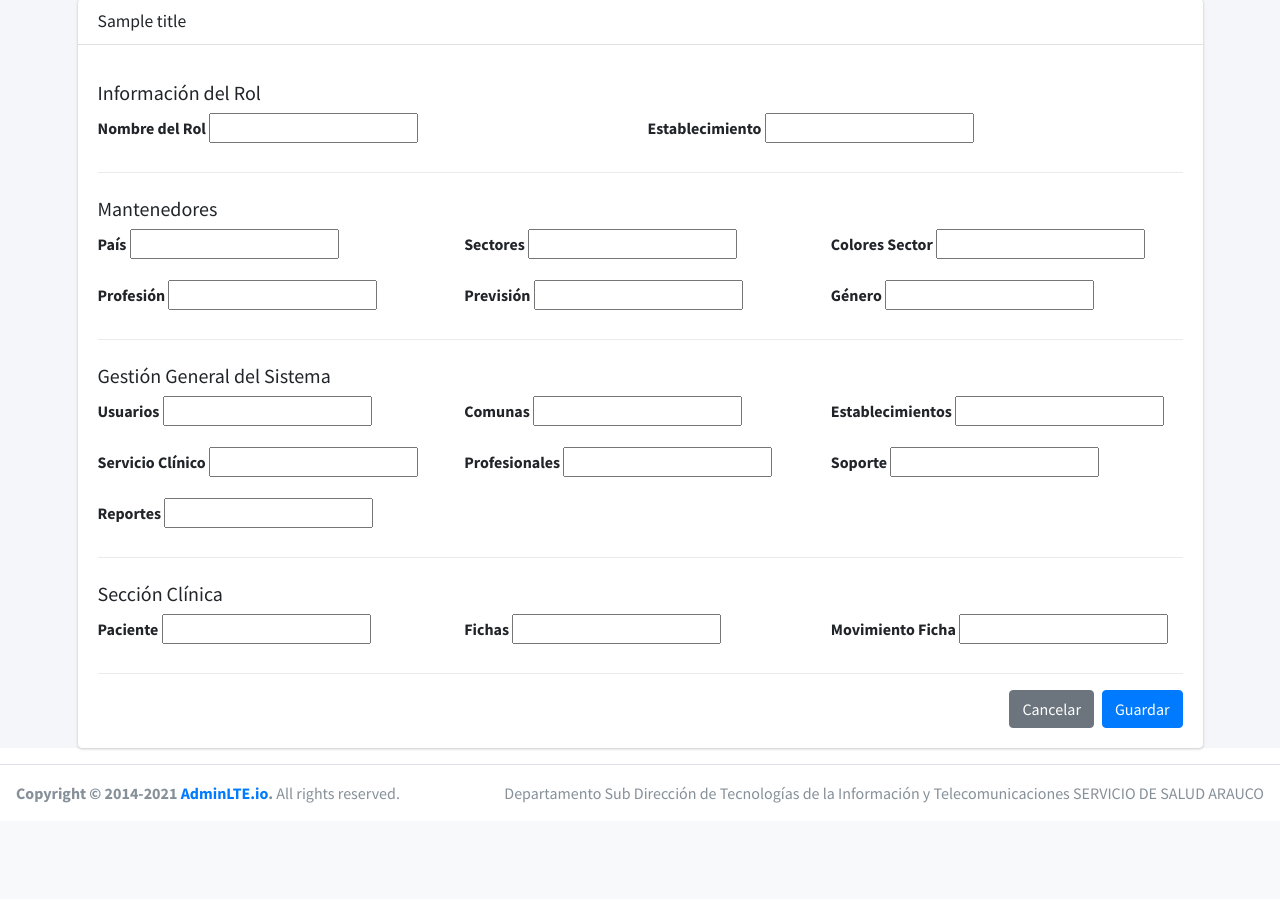
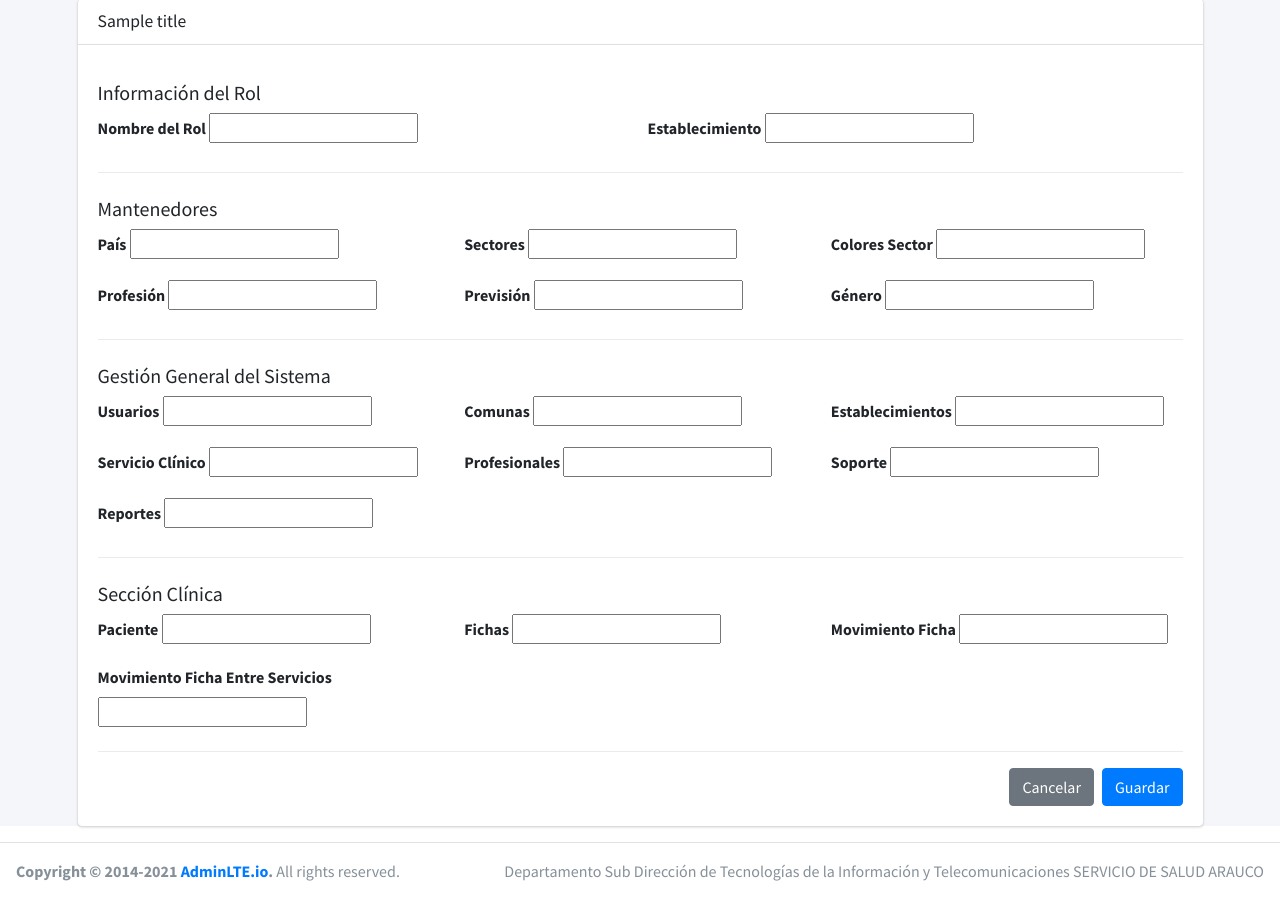
Before and after one commit to Jarot-Fierro/Kardex2.1, a Django app: template users/templates/roles/form.html in a window 1280 px wide. Shown: the part 264-1163 px from the top of the page. Before the commit the page ends 1067 px from the top, so only its background shows below. Run offline with Django 5.2, Linux system fonts and the light colour scheme; the template is opened without the code that fills it: most values are stand-ins (such as "Sample title", 1, 10 or a date in 2020); form fields are guessed from the names that the template uses; some libraries are stand-ins or nearby versions.

Commit message:
ACTUALIZACIÓN: Actualizar del Mixin, prohibicion de modificacion del numero de ficha, arreglar buscador en movimiento_ficha

```diff
--- a/clinica/forms/ficha.py
+++ b/clinica/forms/ficha.py
@@ -14,7 +14,8 @@ class FichaForm(forms.ModelForm):
         widget=forms.NumberInput(attrs={
             'class': 'form-control form-control-sm text-danger text-bold',
             'id': 'id_ficha',
-            'placeholder': 'Número de ficha sistema'
+            'placeholder': 'Número de ficha sistema',
+            'readonly': True,
         })
     )
 
--- a/clinica/views/movimiento_ficha.py
+++ b/clinica/views/movimiento_ficha.py
@@ -43,7 +43,6 @@ class SalidaTablaFichaView(LoginRequiredMixin, DataTableMixinMov, TemplateView):
         'servicio_clinico_recepcion__nombre__icontains',
         'usuario_envio__username__icontains',
         'observacion_envio__icontains',
-        'fecha_envio__icontains',
     ]
 
     def get(self, request, *args, **kwargs):
--- a/users/forms/roles.py
+++ b/users/forms/roles.py
@@ -14,6 +14,7 @@ class RoleForm(forms.ModelForm):
             'fichas',
             'genero',
             'movimiento_ficha',
+            'movimiento_ficha_controlado',
             'paciente',
             'pais',
             'prevision',
@@ -34,6 +35,7 @@ class RoleForm(forms.ModelForm):
             'fichas': forms.Select(attrs={'class': 'form-control'}),
             'genero': forms.Select(attrs={'class': 'form-control'}),
             'movimiento_ficha': forms.Select(attrs={'class': 'form-control'}),
+            'movimiento_ficha_controlado': forms.Select(attrs={'class': 'form-control'}),
             'paciente': forms.Select(attrs={'class': 'form-control'}),
             'pais': forms.Select(attrs={'class': 'form-control'}),
             'prevision': forms.Select(attrs={'class': 'form-control'}),
--- a/users/templates/roles/form.html
+++ b/users/templates/roles/form.html
@@ -160,6 +160,13 @@
                             <div class="invalid-feedback d-block">{{ error }}</div>
                         {% endfor %}
                     </div>
+                    <div class="col-md-4 mb-3">
+                        <label for="id_movimiento_ficha">Movimiento Ficha Entre Servicios</label>
+                        {{ form.movimiento_ficha_controlado }}
+                        {% for error in form.movimiento_ficha_controlado.errors %}
+                            <div class="invalid-feedback d-block">{{ error }}</div>
+                        {% endfor %}
+                    </div>
                 </div>
                 <li class="dropdown-divider"></li>
                 <!-- Botones -->
```
Also changed, not shown: clinica/models/ficha.py (+7 -0 lines), core/mixin.py (+12 -3 lines).
